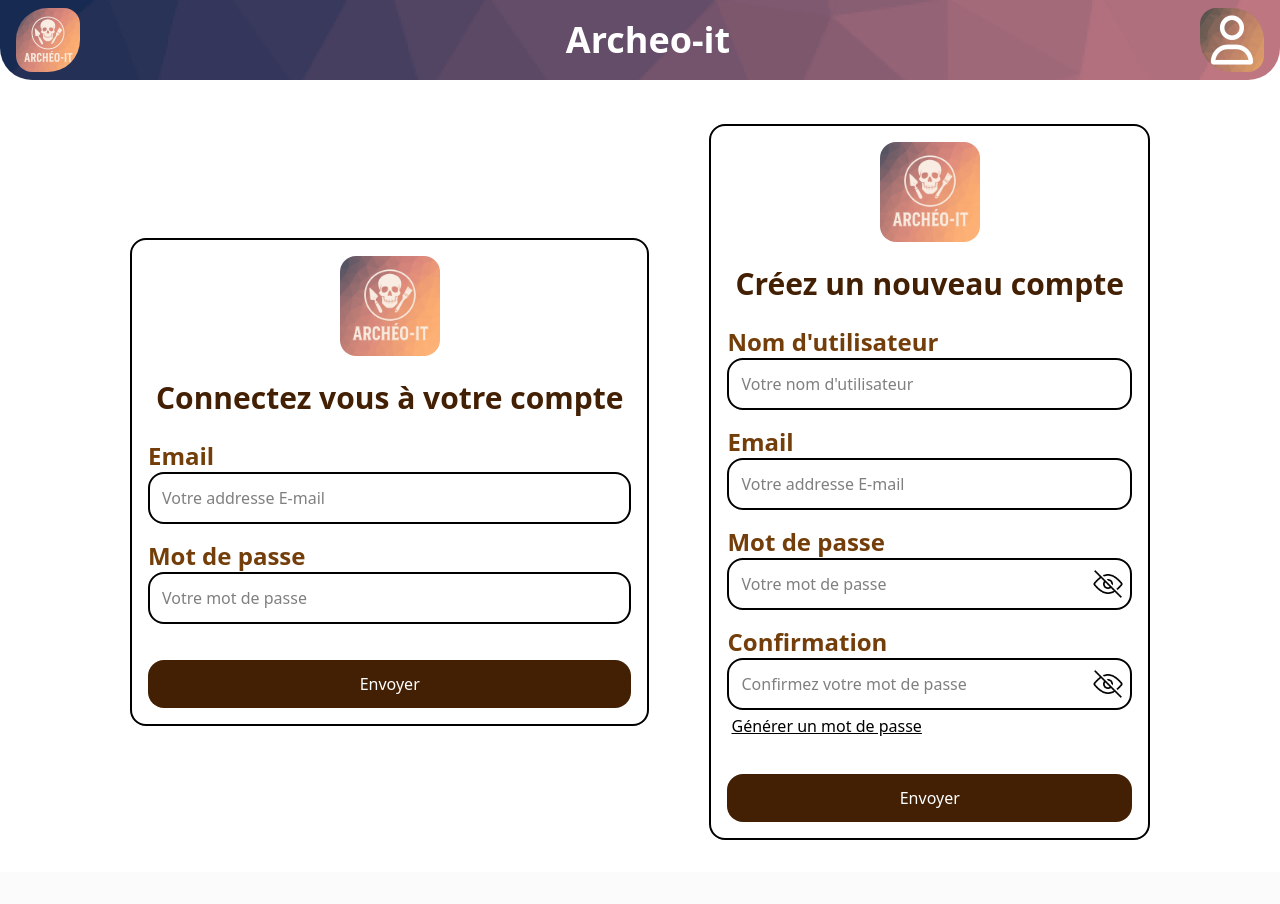
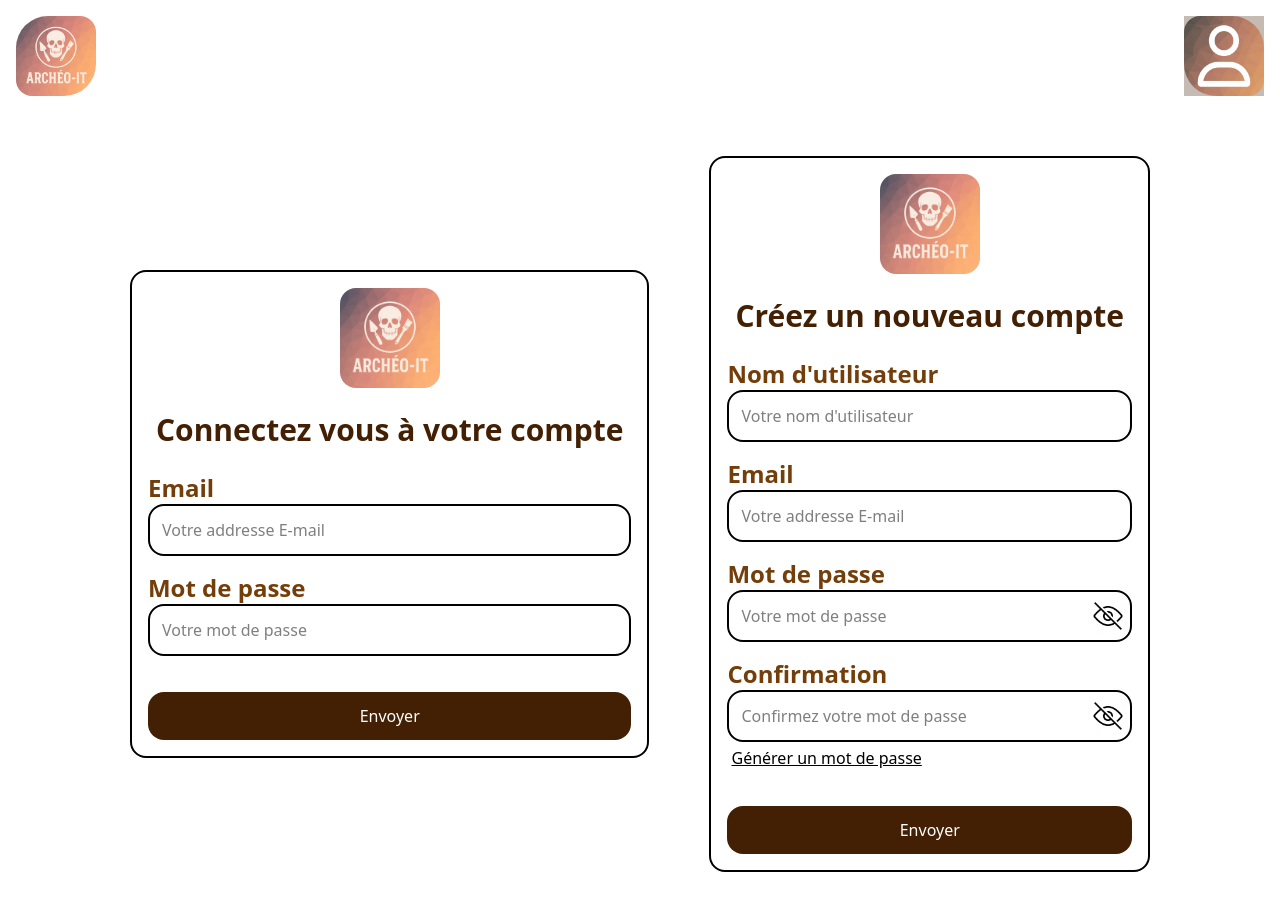
Before and after one commit to Spartixx/archeo-it, a PHP site: page /pages/login.php in a window 1280 px wide. Before the commit the page ends 840 px from the top, so only its background shows below. Run offline with PHP 8.4, Linux system fonts and the light colour scheme.

Commit message:
edit: home and navbar design

```diff
--- a/components/header.php
+++ b/components/header.php
@@ -1,25 +1,20 @@
-<nav class="bg-gray-800 rounded-b-[2rem]" style="background-image: url('/assets/img/NavBar-background.png');"
->
-    <div class="pl-[1rem]">
+<nav class="rounded-b-[2rem] relative z-10">
+    <div class="p-4">
         <div class="relative flex h-20 items-center justify-between">
 
             <div class="flex items-center">
                 <a href="/pages/home.php" class="block">
-                    <img class="h-16 w-16 rounded-tl-[2rem] rounded-tr-[1rem] rounded-br-[2rem] rounded-bl-[1rem] object-cover" src="/assets/img/logo-archeo-it.png" alt="Logo">
+                    <img class="transition: hover:scale-105 h-20 w-20 rounded-tl-[2rem] rounded-tr-[1rem] rounded-br-[2rem] rounded-bl-[1rem] object-cover" src="/assets/img/logo-archeo-it.png" alt="Logo">
                 </a>
             </div>
 
             <div class="absolute left-1/2 transform -translate-x-1/2 w-max">
-                <h1 class="text-white text-4xl font-bold pointer-events-none">Archeo-it</h1>
+                <h1 class="text-white text-5xl font-bold pointer-events-none">Archeo-it</h1>
             </div>
 
-            <div class="flex items-center pr-[1rem]">
-                <button type="button" class="relative flex rounded-full text-sm ">
-                    <a href="/pages/login.php">
-                    <img class="h-16 w-16 rounded-tl-[1rem] rounded-tr-[2rem] rounded-br-[1rem] rounded-bl-[2rem] " src="../assets/img/icons/userIcon.png" alt="Avatar">
-                    </a>
-                </button>
-            </div>
+            <a class="flex flex-row justify-center items-center r w-20 h-20 bg-yellow-950/30 transition: hover:scale-105" href="../pages/login.php">
+                <img class="rounded-tl-[1rem] rounded-tr-[2rem] rounded-br-[1rem] rounded-bl-[2rem]" src="../assets/img/icons/userIcon.png" alt="">
+            </a>
         </div>
     </div>
 </nav>
--- a/pages/login.php
+++ b/pages/login.php
@@ -24,7 +24,7 @@
 ?>
 
    <div class="w-full flex flex-row flex-wrap gap-15 justify-center items-center p-8 mt-3" >
-       <div class="w-auto h-fit border-2 rounded-2xl flex flex-col justify-center items-center gap-4 p-4 transition hover:sm:scale-105 transition lg:hover:scale-110 transition hover:scale-105">
+       <div class="w-auto h-fit border-2 rounded-2xl flex flex-col justify-center items-center gap-4 p-4 ">
 
            <img class="w-25 h-25 rounded-2xl" src="../assets/img/logo-archeo-it.png" alt="logo">
 
@@ -44,7 +44,7 @@
 
        </div>
 
-       <div class="w-auto h-fit border-2 rounded-2xl flex flex-col justify-center items-center gap-4 p-4 transition hover:sm:scale-105 transition lg:hover:scale-110 transition hover:scale-105">
+       <div class="w-auto h-fit border-2 rounded-2xl flex flex-col justify-center items-center gap-4 p-4">
 
            <img class="w-25 h-25 rounded-2xl" src="../assets/img/logo-archeo-it.png" alt="logo">
 
```
Also changed, not shown: pages/home.php (+39 -51 lines), assets/img/archeoBodyBackground.jpg (added), assets/img/icons/userIcon.webp (added).
